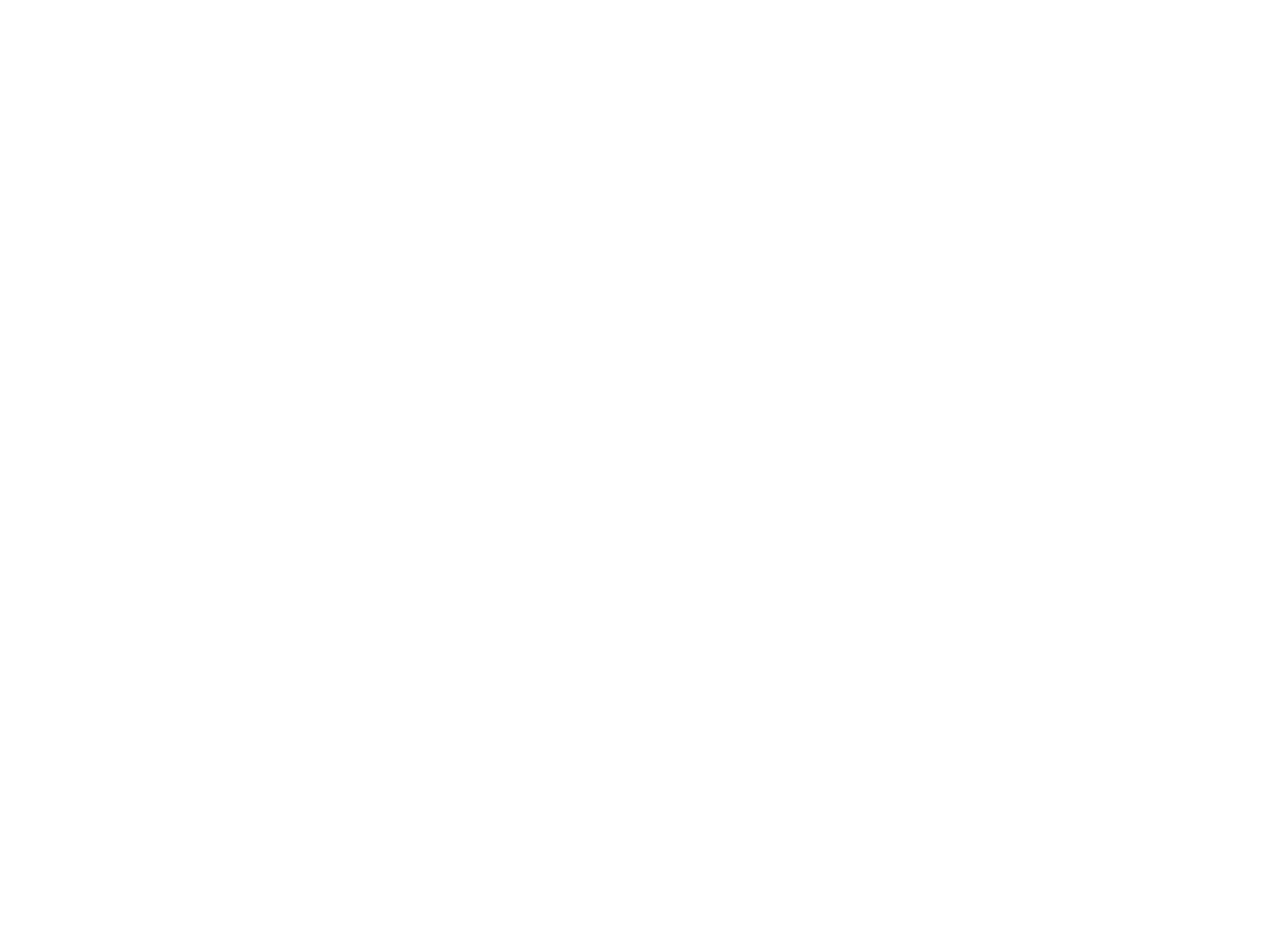
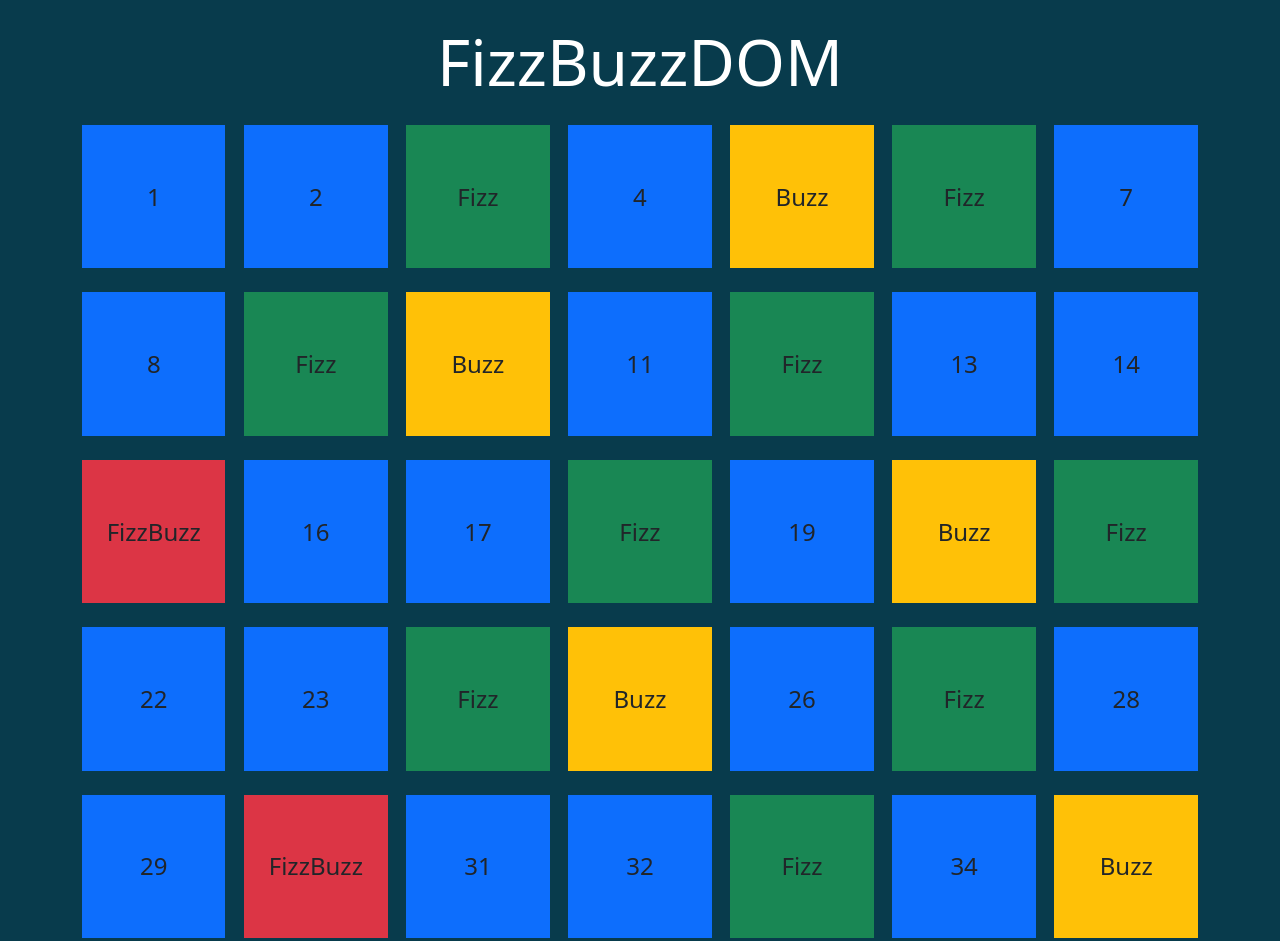
Before and after one commit to Antonio-Ribezzo/js-fizzbuzz, a plain HTML site: page index.html in a window 1280 px wide. Shown: the top 941 px of the page. Before the commit the page ends 800 px from the top, so only its background shows below. Drawn offline with nearby package versions, Linux system fonts and the light colour scheme.

Commit message:
Graphic layout - Finish

```diff
--- a/assets/css/style.css
+++ b/assets/css/style.css
@@ -0,0 +1,19 @@
+main{
+    background-color: #083b4c;
+    overflow: auto;
+}
+
+h1{
+    font-size: 4rem;
+}
+
+.rectangle{
+    flex-basis: calc(90% / 7);
+    aspect-ratio: 1;
+    display: flex;
+    justify-content: center;
+    align-items: center;
+    font-size: 1.5rem;
+    margin-bottom: 1.5rem;
+    padding: 1.2rem;
+}
--- a/assets/js/main.js
+++ b/assets/js/main.js
@@ -12,12 +12,32 @@ Per sapere se un numero è divisibile per un altro utilizzo la % per estrarre il
 
 for(let n=1; n <= 100; n++){
     if( n % 3 == 0 && n % 5 == 0){
-        console.log("FizzBuzz")
+        // create element into DOM
+        let n1 = document.createElement("span");
+        n1.className = "rectangle bg-danger"
+        n1.innerHTML = "FizzBuzz";
+        // append to html
+        document.getElementById("rigaNumber").appendChild(n1);
     } else if(n % 3 == 0){
-        console.log("Fizz")
+         // create element into DOM
+        let n1 = document.createElement("span");
+        n1.className = "rectangle bg-success"
+        n1.innerHTML = "Fizz";
+        // append to html
+        document.getElementById("rigaNumber").appendChild(n1);
     } else if(n % 5 == 0){
-        console.log("Buzz")
+         // create element into DOM
+        let n1 = document.createElement("span");
+        n1.className = "rectangle bg-warning"
+        n1.innerHTML = "Buzz";
+        // append to html
+        document.getElementById("rigaNumber").appendChild(n1);
     } else{
-        console.log(n)
+        // create element into DOM
+        let n1 = document.createElement("span");
+        n1.className = "rectangle bg-primary"
+        n1.innerHTML = `${n}`;
+        // append to html
+        document.getElementById("rigaNumber").appendChild(n1);
     }
 }
--- a/index.html
+++ b/index.html
@@ -11,6 +11,14 @@
     <link rel="stylesheet" href="./assets/css/style.css">
 </head>
 <body>
+    <main class="p-4">
+        <h1 class="text-white text-center">FizzBuzzDOM</h1>
+        <div class="container-lg mt-4">
+            <div id="rigaNumber" class="d-flex flex-wrap justify-content-between">
+
+            </div>
+        </div>
+    </main>
 
 
 
```
